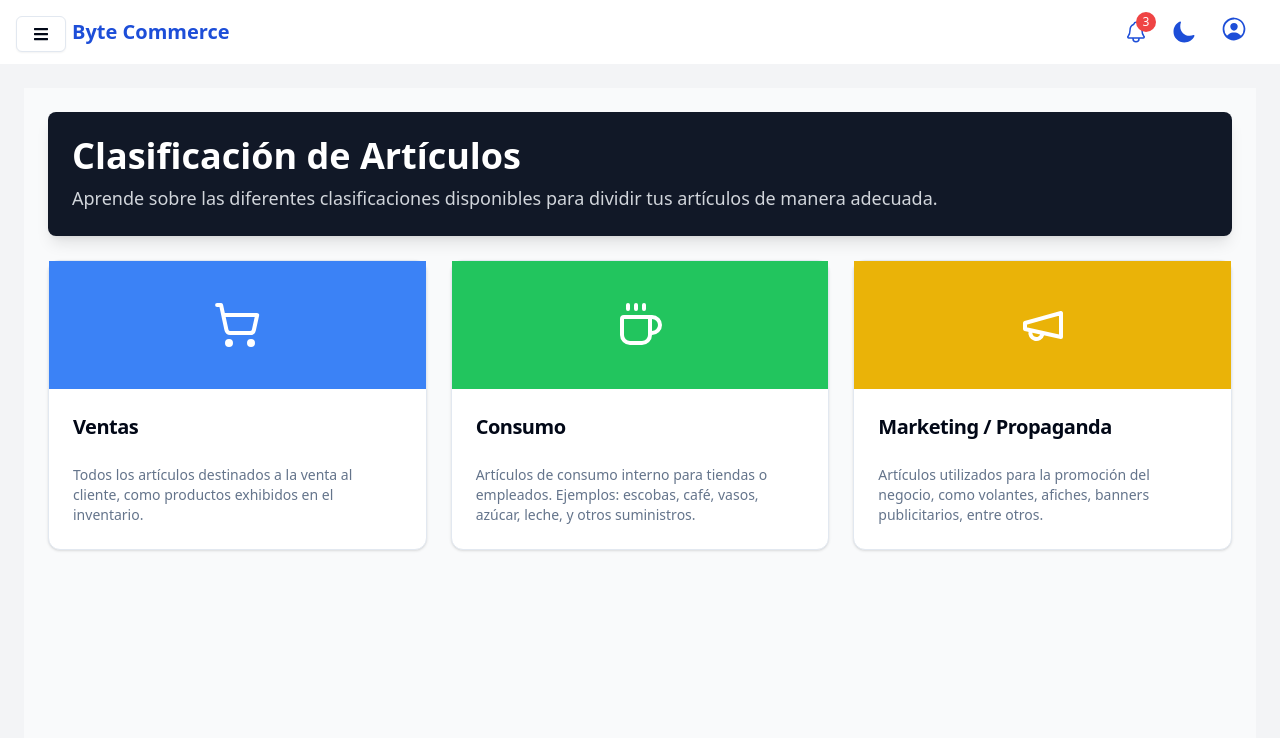
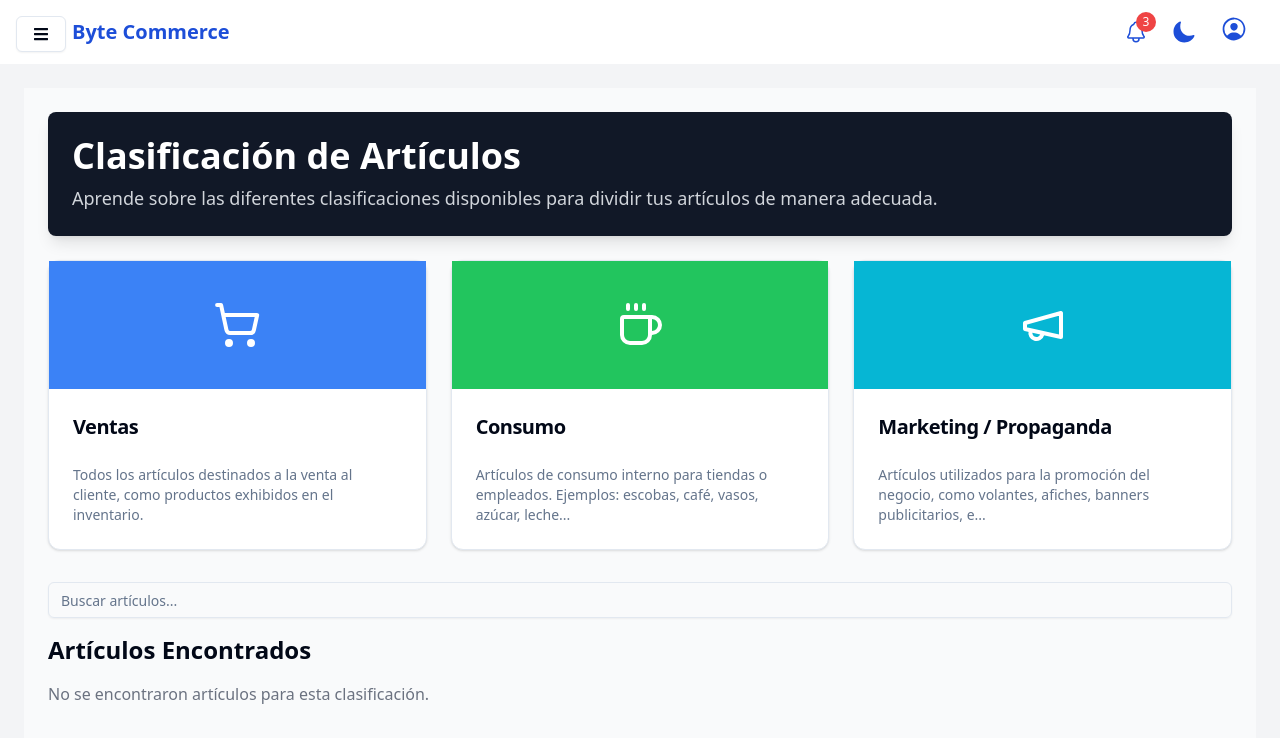
Before and after one commit to cacaobyte/SoftByte-Commerce-UI, a Next.js app: page /product/classification in a window 1280 px wide. Shown: the top 738 px of the page. Built offline with nearby package versions, Linux system fonts and the light colour scheme; a web font is replaced by a local one; what tailwindcss-accessibility would draw is missing.

Commit message:
apartado de clasificacion

```diff
--- a/package.json
+++ b/package.json
@@ -39,7 +39,9 @@
     "react-dom": "^19.0.0",
     "react-icons": "^5.4.0",
     "react-leaflet": "^5.0.0",
+    "react-slick": "^0.30.3",
     "react-toastify": "^11.0.3",
+    "slick-carousel": "^1.8.1",
     "swiper": "^11.2.1",
     "tailwind-merge": "^2.6.0",
     "tailwind-variants": "^0.3.1",
--- a/src/app/product/classification/page.jsx
+++ b/src/app/product/classification/page.jsx
@@ -1,34 +1,78 @@
 "use client";
+import { useState } from "react";
 import { Card, CardContent, CardHeader, CardTitle, CardDescription } from "@/components/ui/card";
-import { ShoppingCart, Coffee, Megaphone } from "lucide-react";
-import { ToastContainer } from "react-toastify";
+import productClassifications from "../../../models/Articles/ProductClassificationModel";
+import ArticlesService from "../../../service/SoftbyteCommerce/Article/articleService";
+import { ToastContainer, toast } from "react-toastify";
 import "react-toastify/dist/ReactToastify.css";
+import Slider from "react-slick";
+import { Input } from "@/components/ui/input";
+import { ChevronLeft, ChevronRight } from "lucide-react";
 
-const classifications = [
-  {
-    title: "Ventas",
-    description:
-      "Todos los artículos destinados a la venta al cliente, como productos exhibidos en el inventario.",
-    icon: ShoppingCart,
-    bgColor: "bg-blue-500",
-  },
-  {
-    title: "Consumo",
-    description:
-      "Artículos de consumo interno para tiendas o empleados. Ejemplos: escobas, café, vasos, azúcar, leche, y otros suministros.",
-    icon: Coffee,
-    bgColor: "bg-green-500",
-  },
-  {
-    title: "Marketing / Propaganda",
-    description:
-      "Artículos utilizados para la promoción del negocio, como volantes, afiches, banners publicitarios, entre otros.",
-    icon: Megaphone,
-    bgColor: "bg-yellow-500",
-  },
-];
+const articlesService = new ArticlesService();
 
 export default function ClassificationPage() {
+  const [articles, setArticles] = useState([]);
+  const [loading, setLoading] = useState(false);
+  const [searchTerm, setSearchTerm] = useState("");
+
+  const handleClassificationClick = async (classification) => {
+    setLoading(true);
+    try {
+      const response = await articlesService.getAllArticles();
+      const filteredArticles = response.data.filter(
+        (article) => article.clasificación === classification
+      );
+      setArticles(filteredArticles);
+    } catch (error) {
+      toast.error("Error al obtener los artículos.");
+    } finally {
+      setLoading(false);
+    }
+  };
+
+  const filteredArticles = articles.filter((article) =>
+    article.descripcion.toLowerCase().includes(searchTerm.toLowerCase())
+  );
+
+  const truncateText = (text, maxLength) => {
+    return text.length > maxLength ? `${text.substring(0, maxLength)}...` : text;
+  };
+
+  const sliderSettings = {
+    infinite: true,
+    speed: 500,
+    slidesToShow: 3,
+    slidesToScroll: 1,
+    nextArrow: <CustomArrow direction="right" />,
+    prevArrow: <CustomArrow direction="left" />,
+    responsive: [
+      {
+        breakpoint: 1024,
+        settings: {
+          slidesToShow: 2,
+        },
+      },
+      {
+        breakpoint: 768,
+        settings: {
+          slidesToShow: 1,
+        },
+      },
+    ],
+  };
+
+  function CustomArrow({ direction, onClick }) {
+    return (
+      <div
+        className={`absolute ${direction === "left" ? "left-0" : "right-0"} top-1/2 transform -translate-y-1/2 cursor-pointer z-10 bg-gray-900 p-2 rounded-full`}
+        onClick={onClick}
+      >
+        {direction === "left" ? <ChevronLeft size={24} color="white" /> : <ChevronRight size={24} color="white" />}
+      </div>
+    );
+  }
+
   return (
     <div className="p-6 bg-gray-50 min-h-screen">
       <ToastContainer position="top-right" autoClose={3000} />
@@ -38,21 +82,81 @@ export default function ClassificationPage() {
           Aprende sobre las diferentes clasificaciones disponibles para dividir tus artículos de manera adecuada.
         </p>
       </div>
-      <div className="grid grid-cols-1 md:grid-cols-2 lg:grid-cols-3 gap-6">
-        {classifications.map((classification, index) => (
-          <Card key={index} className="hover:shadow-lg transition-shadow">
-            <div className={`w-full h-32 flex items-center justify-center ${classification.bgColor} text-white`}>
-              <classification.icon size={48} />
+
+      {/* Clasificaciones */}
+      <div className="grid grid-cols-1 md:grid-cols-2 lg:grid-cols-3 gap-6 mb-8">
+        {productClassifications.map(({ title, description, icon: Icon, bgColor }, index) => (
+          <Card
+            key={index}
+            className="hover:shadow-lg transition-shadow cursor-pointer"
+            onClick={() => handleClassificationClick(title)}
+          >
+            <div className={`w-full h-32 flex items-center justify-center ${bgColor} text-white`}>
+              <Icon size={48} />
             </div>
             <CardHeader>
-              <CardTitle className="text-xl font-semibold">{classification.title}</CardTitle>
+              <CardTitle className="text-xl font-semibold">{title}</CardTitle>
             </CardHeader>
             <CardContent>
-              <CardDescription>{classification.description}</CardDescription>
+              <CardDescription>{truncateText(description, 100)}</CardDescription>
             </CardContent>
           </Card>
         ))}
       </div>
+
+      {/* Barra de búsqueda */}
+      <div className="mb-4">
+        <Input
+          type="text"
+          placeholder="Buscar artículos..."
+          value={searchTerm}
+          onChange={(e) => setSearchTerm(e.target.value)}
+        />
+      </div>
+
+      {/* Resultados */}
+      <div>
+        <h2 className="text-2xl font-bold mb-4">Artículos Encontrados</h2>
+        {loading ? (
+          <p className="text-gray-500">Cargando artículos...</p>
+        ) : filteredArticles.length > 0 ? (
+          searchTerm ? (
+            <div className="grid grid-cols-1 md:grid-cols-2 lg:grid-cols-3 gap-4">
+              {filteredArticles.map((article, index) => (
+                <Card key={index} className="shadow-md">
+                  <img src={article.foto} alt={article.descripcion} className="w-full h-48 object-cover" />
+                  <CardHeader>
+                    <CardTitle className="text-lg font-semibold">{truncateText(article.descripcion, 60)}</CardTitle>
+                  </CardHeader>
+                  <CardContent>
+                    <p className="text-gray-700">Categoría: {article.categoria}</p>
+                    <p className="text-gray-700">Precio: Q{article.precio.toFixed(2)}</p>
+                  </CardContent>
+                </Card>
+              ))}
+            </div>
+          ) : (
+            <Slider {...sliderSettings}>
+              {filteredArticles.map((article, index) => (
+                <div key={index} className="px-2">
+                  <Card className="shadow-md">
+                    <img src={article.foto} alt={article.descripcion} className="w-full h-48 object-cover" />
+                    <CardHeader>
+                      <CardTitle className="text-lg font-semibold">{truncateText(article.descripcion, 60)}</CardTitle>
+                    </CardHeader>
+                    <CardContent>
+                      <p className="text-gray-700">Categoría: {article.categoria}</p>
+                      <p className="text-gray-700">Precio: Q{article.precio.toFixed(2)}</p>
+                    </CardContent>
+                  </Card>
+                </div>
+              ))}
+            </Slider>
+          )
+        ) : (
+          <p className="text-gray-500">No se encontraron artículos para esta clasificación.</p>
+        )}
+      </div>
     </div>
   );
 }
--- /dev/null
+++ b/src/models/Articles/ProductClassificationModel.js
@@ -0,0 +1,28 @@
+// models/ProductClassificationModel.js
+import { ShoppingCart, Coffee, Megaphone } from "lucide-react";
+
+const productClassifications = [
+  {
+    title: "Ventas",
+    description:
+      "Todos los artículos destinados a la venta al cliente, como productos exhibidos en el inventario.",
+    icon: ShoppingCart,
+    bgColor: "bg-blue-500",
+  },
+  {
+    title: "Consumo",
+    description:
+      "Artículos de consumo interno para tiendas o empleados. Ejemplos: escobas, café, vasos, azúcar, leche, y otros suministros.",
+    icon: Coffee,
+    bgColor: "bg-green-500",
+  },
+  {
+    title: "Marketing / Propaganda",
+    description:
+      "Artículos utilizados para la promoción del negocio, como volantes, afiches, banners publicitarios, entre otros.",
+    icon: Megaphone,
+    bgColor: "bg-cyan-500",
+  },
+];
+
+export default productClassifications;
--- a/src/styles/globals.css
+++ b/src/styles/globals.css
@@ -1,6 +1,8 @@
 @tailwind base;
 @tailwind components;
 @tailwind utilities;
+@import "~slick-carousel/slick/slick.css";
+@import "~slick-carousel/slick/slick-theme.css";
 @layer base {
   :root {
     --background: 0 0% 100%;
```
Also changed, not shown: 1 other file (tests, documents, lock files or other folders).
